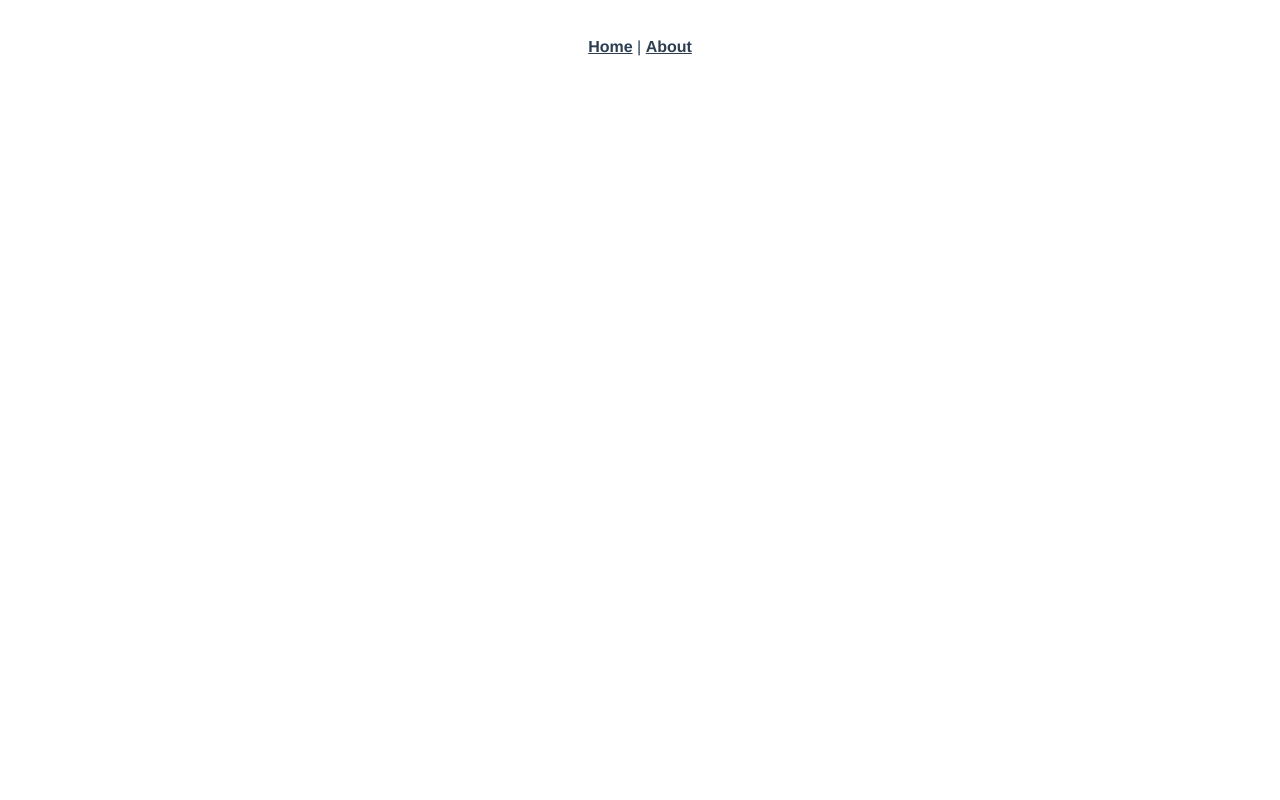
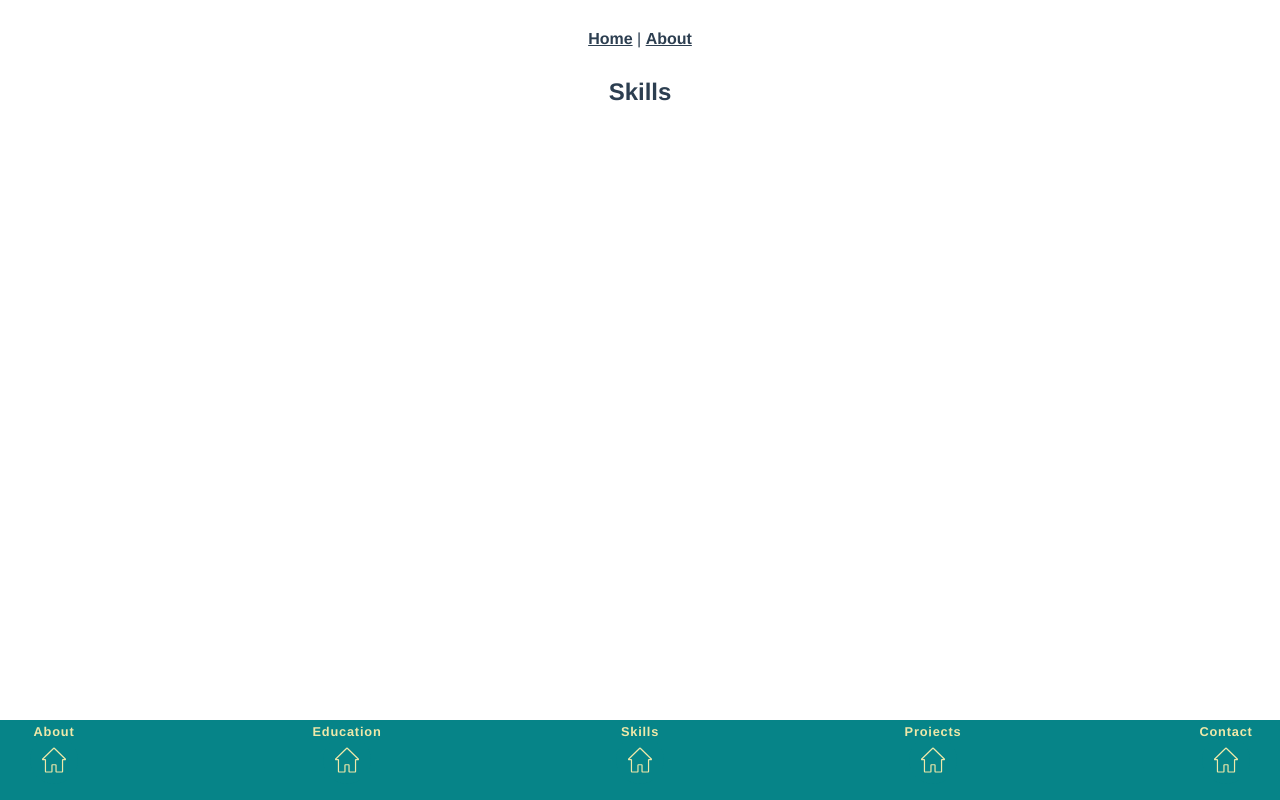
Before and after one commit to wolf-0-0/portfolio, a Vue app: page /skills in a window 1280 px wide. Before the commit this address had no page. Built offline with nearby package versions, Linux system fonts and the light colour scheme.

Commit message:
Added routes and started navbar

```diff
--- a/src/App.vue
+++ b/src/App.vue
@@ -1,10 +1,22 @@
 <template>
+  <navigation-bar></navigation-bar>
   <nav>
     <router-link to="/">Home</router-link> |
     <router-link to="/about">About</router-link>
   </nav>
-  <router-view/>
+  <router-view />
 </template>
+
+<script>
+
+import NavigationBar from './components/NavigationBar.vue'
+
+export default {
+  components: {
+    NavigationBar
+  }
+}
+</script>
 
 <style>
 #app {
--- /dev/null
+++ b/src/assets/styles/style.css
@@ -0,0 +1,9 @@
+* {
+    margin: 0;
+    padding: 0;
+    box-sizing: border-box;
+}
+
+body {
+    min-height: 100vh;
+}
--- /dev/null
+++ b/src/components/NavigationBar.vue
@@ -0,0 +1,136 @@
+<template>
+  <nav class="navbar">
+    <router-link class="router-link" v-for="(item, index) in navItems" :key="index" :to="item.to">
+      <svg :class="{ 'active': isActive(item.to) }" @mouseenter="onMouseEnter(item.to)" @mouseleave="onMouseLeave()"
+        width="120" height="120" viewBox="0 0 120 120" fill="none" xmlns="http://www.w3.org/2000/svg">
+        <!-- svgPath here -->
+        <path id="icon" :d="item.svgData" />
+      </svg>
+      <!-- v-if="isActive(item.to)" :class="{ 'active': isActive(item.to) }"-->
+      <span :class="{ 'active': true }" v-if="true" class="tooltip">{{ item.text }}</span>
+    </router-link>
+  </nav>
+</template>
+
+<script>
+export default {
+  data () {
+    return {
+      navItems: [
+        {
+          text: 'About',
+          svgData: 'M53.9152 90H39.6441C39.0918 90 38.6441 89.5523 38.6441 89L38.6441 60.2437C38.6441 59.6914 38.1963 59.2437 37.6441 59.2437H32.4585C31.5614 59.2437 31.1181 58.1538 31.7605 57.5276L59.302 30.6804C59.6903 30.3019 60.3097 30.3019 60.698 30.6804L88.2395 57.5276C88.8819 58.1538 88.4386 59.2437 87.5415 59.2437H82.3559C81.8037 59.2437 81.3559 59.6914 81.3559 60.2437L81.3559 89C81.3559 89.5523 80.9082 90 80.3559 90H66.0848C65.5325 90 65.0848 89.5523 65.0848 89L65.0848 72.8487C65.0848 72.2965 64.637 71.8487 64.0848 71.8487H60H55.9152C55.363 71.8487 54.9152 72.2965 54.9152 72.8487L54.9152 89C54.9152 89.5523 54.4675 90 53.9152 90Z',
+          to: '/'
+        },
+        {
+          text: 'Education',
+          svgData: 'M53.9152 90H39.6441C39.0918 90 38.6441 89.5523 38.6441 89L38.6441 60.2437C38.6441 59.6914 38.1963 59.2437 37.6441 59.2437H32.4585C31.5614 59.2437 31.1181 58.1538 31.7605 57.5276L59.302 30.6804C59.6903 30.3019 60.3097 30.3019 60.698 30.6804L88.2395 57.5276C88.8819 58.1538 88.4386 59.2437 87.5415 59.2437H82.3559C81.8037 59.2437 81.3559 59.6914 81.3559 60.2437L81.3559 89C81.3559 89.5523 80.9082 90 80.3559 90H66.0848C65.5325 90 65.0848 89.5523 65.0848 89L65.0848 72.8487C65.0848 72.2965 64.637 71.8487 64.0848 71.8487H60H55.9152C55.363 71.8487 54.9152 72.2965 54.9152 72.8487L54.9152 89C54.9152 89.5523 54.4675 90 53.9152 90Z',
+          to: '/education'
+        },
+        {
+          text: 'Skills',
+          svgData: 'M53.9152 90H39.6441C39.0918 90 38.6441 89.5523 38.6441 89L38.6441 60.2437C38.6441 59.6914 38.1963 59.2437 37.6441 59.2437H32.4585C31.5614 59.2437 31.1181 58.1538 31.7605 57.5276L59.302 30.6804C59.6903 30.3019 60.3097 30.3019 60.698 30.6804L88.2395 57.5276C88.8819 58.1538 88.4386 59.2437 87.5415 59.2437H82.3559C81.8037 59.2437 81.3559 59.6914 81.3559 60.2437L81.3559 89C81.3559 89.5523 80.9082 90 80.3559 90H66.0848C65.5325 90 65.0848 89.5523 65.0848 89L65.0848 72.8487C65.0848 72.2965 64.637 71.8487 64.0848 71.8487H60H55.9152C55.363 71.8487 54.9152 72.2965 54.9152 72.8487L54.9152 89C54.9152 89.5523 54.4675 90 53.9152 90Z',
+          to: '/skills'
+        },
+        {
+          text: 'Projects',
+          svgData: 'M53.9152 90H39.6441C39.0918 90 38.6441 89.5523 38.6441 89L38.6441 60.2437C38.6441 59.6914 38.1963 59.2437 37.6441 59.2437H32.4585C31.5614 59.2437 31.1181 58.1538 31.7605 57.5276L59.302 30.6804C59.6903 30.3019 60.3097 30.3019 60.698 30.6804L88.2395 57.5276C88.8819 58.1538 88.4386 59.2437 87.5415 59.2437H82.3559C81.8037 59.2437 81.3559 59.6914 81.3559 60.2437L81.3559 89C81.3559 89.5523 80.9082 90 80.3559 90H66.0848C65.5325 90 65.0848 89.5523 65.0848 89L65.0848 72.8487C65.0848 72.2965 64.637 71.8487 64.0848 71.8487H60H55.9152C55.363 71.8487 54.9152 72.2965 54.9152 72.8487L54.9152 89C54.9152 89.5523 54.4675 90 53.9152 90Z',
+          to: '/projects'
+        },
+        {
+          text: 'Contact',
+          svgData: 'M53.9152 90H39.6441C39.0918 90 38.6441 89.5523 38.6441 89L38.6441 60.2437C38.6441 59.6914 38.1963 59.2437 37.6441 59.2437H32.4585C31.5614 59.2437 31.1181 58.1538 31.7605 57.5276L59.302 30.6804C59.6903 30.3019 60.3097 30.3019 60.698 30.6804L88.2395 57.5276C88.8819 58.1538 88.4386 59.2437 87.5415 59.2437H82.3559C81.8037 59.2437 81.3559 59.6914 81.3559 60.2437L81.3559 89C81.3559 89.5523 80.9082 90 80.3559 90H66.0848C65.5325 90 65.0848 89.5523 65.0848 89L65.0848 72.8487C65.0848 72.2965 64.637 71.8487 64.0848 71.8487H60H55.9152C55.363 71.8487 54.9152 72.2965 54.9152 72.8487L54.9152 89C54.9152 89.5523 54.4675 90 53.9152 90Z',
+          to: '/contact'
+        }
+        // Add more items as needed
+      ],
+      activeRoute: null
+    }
+  },
+  methods: {
+    isActive (route) {
+      return route === this.activeRoute
+    },
+    onMouseEnter (route) {
+      this.activeRoute = route
+    },
+    onMouseLeave () {
+      this.activeRoute = null
+    }
+  }
+}
+</script>
+
+<style scoped>
+/* CSS styles specific to this component */
+.navbar {
+  display: flex;
+  justify-content: space-between;
+  height: 10vh;
+  width: 100%;
+  bottom: 0;
+  position: absolute;
+  align-items: center;
+  background-color: #068488;
+}
+
+svg {
+  /* position: absolute; */
+  background-color: #068488;
+  width: 3rem;
+  height: auto;
+  border-radius: 50%;
+  transition: 0.25s;
+  z-index: 1;
+}
+
+svg.active {
+  /* position: absolute; */
+  transform: translateX(0vw);
+  filter: drop-shadow(0px 0px 4px #EEE8A9);
+}
+
+#icon {
+  fill: #068488;
+  stroke: #EEE8A9;
+  stroke-width: 3;
+}
+
+.router-link {
+  position: relative;
+  height: fit-content;
+  display: flex;
+  justify-content: center;
+  align-items: center;
+  transition: 0.25s;
+}
+
+.router-link:hover #icon {
+  stroke: #EEE8A9;
+  stroke-width: 3;
+  filter: drop-shadow(0px 0px 4px #EEE8A9);
+}
+
+#icon.active {
+  stroke: #EEE8A9;
+  stroke-width: 3;
+  filter: drop-shadow(0px 0px 4px #EEE8A9);
+}
+
+span {
+  position: absolute;
+  background: transparent;
+  color: #EEE8A9;
+  font-weight: bold;
+  font-size: 0.8rem;
+  letter-spacing: 0.05rem;
+  transition: 0.5s;
+  opacity: 0;
+}
+
+span.active {
+  background: transparent;
+  transform: translateY(-1.8rem);
+  opacity: 1;
+}
+</style>
--- a/src/main.js
+++ b/src/main.js
@@ -1,5 +1,6 @@
 import { createApp } from 'vue'
 import App from './App.vue'
 import router from './router'
+import './assets/styles/style.css'
 
 createApp(App).use(router).mount('#app')
--- a/src/router/index.js
+++ b/src/router/index.js
@@ -1,19 +1,35 @@
 import { createRouter, createWebHistory } from 'vue-router'
-import HomeView from '../views/HomeView.vue'
+import AboutView from '@/views/AboutView.vue'
+import EducationView from '@/views/EducationView.vue'
+import SkillsView from '@/views/SkillsView.vue'
+import ProjectsView from '@/views/ProjectsView.vue'
+import ContactView from '@/views/ContactView.vue'
 
 const routes = [
   {
     path: '/',
-    name: 'home',
-    component: HomeView
+    name: 'about',
+    component: AboutView
   },
   {
-    path: '/about',
-    name: 'about',
-    // route level code-splitting
-    // this generates a separate chunk (about.[hash].js) for this route
-    // which is lazy-loaded when the route is visited.
-    component: () => import(/* webpackChunkName: "about" */ '../views/AboutView.vue')
+    path: '/education',
+    name: 'education',
+    component: EducationView
+  },
+  {
+    path: '/skills',
+    name: 'skills',
+    component: SkillsView
+  },
+  {
+    path: '/projects',
+    name: 'projects',
+    component: ProjectsView
+  },
+  {
+    path: '/contact',
+    name: 'contact',
+    component: ContactView
   }
 ]
 
--- a/src/views/AboutView.vue
+++ b/src/views/AboutView.vue
@@ -1,5 +1,18 @@
 <template>
-  <div class="about">
-    <h1>This is an about page</h1>
+  <div class="home">
+    <img alt="Vue logo" src="../assets/logo.png">
+    <HelloWorld msg="Welcome to Your Vue.js App"/>
   </div>
 </template>
+
+<script>
+// @ is an alias to /src
+import HelloWorld from '@/components/HelloWorld.vue'
+
+export default {
+  name: 'HomeView',
+  components: {
+    HelloWorld
+  }
+}
+</script>
--- /dev/null
+++ b/src/views/ContactView.vue
@@ -0,0 +1,6 @@
+<template>
+  <h2>Contact</h2>
+</template>
+
+<script>
+</script>
--- /dev/null
+++ b/src/views/EducationView.vue
@@ -0,0 +1,6 @@
+<template>
+  <h2>Education</h2>
+</template>
+
+<script>
+</script>
--- a/src/views/HomeView.vue
+++ /dev/null
@@ -1,18 +0,0 @@
-<template>
-  <div class="home">
-    <img alt="Vue logo" src="../assets/logo.png">
-    <HelloWorld msg="Welcome to Your Vue.js App"/>
-  </div>
-</template>
-
-<script>
-// @ is an alias to /src
-import HelloWorld from '@/components/HelloWorld.vue'
-
-export default {
-  name: 'HomeView',
-  components: {
-    HelloWorld
-  }
-}
-</script>
--- /dev/null
+++ b/src/views/ProjectsView.vue
@@ -0,0 +1,6 @@
+<template>
+  <h2>Projects</h2>
+</template>
+
+<script>
+</script>
--- /dev/null
+++ b/src/views/SkillsView.vue
@@ -0,0 +1,6 @@
+<template>
+  <h2>Skills</h2>
+</template>
+
+<script>
+</script>
```
Also changed, not shown: index.html (line endings or trailing spaces).
